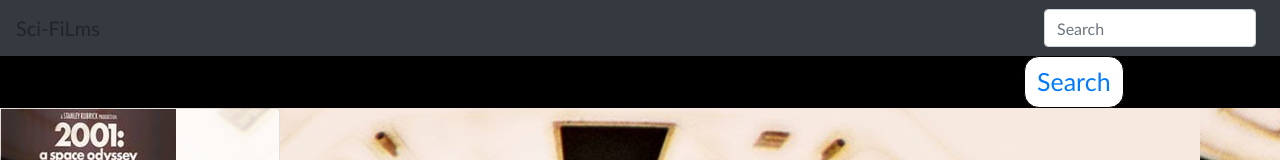
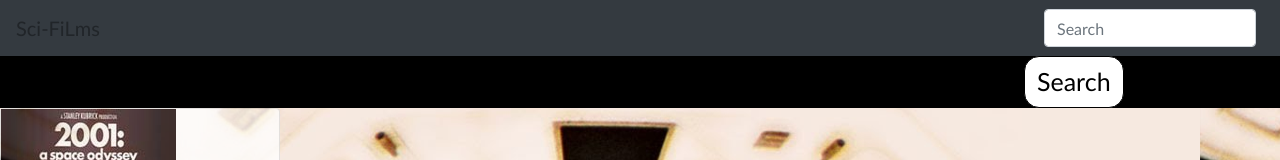
Before and after one commit to Pau-za/cdmx-2019-OMDb-project, a website: page src/index.html in a window 1280 px wide. Shown: the top 160 px of the page. Drawn offline with nearby package versions, Linux system fonts and the light colour scheme.

```diff
--- a/src/index.html
+++ b/src/index.html
@@ -21,7 +21,7 @@
   </nav>
 
   <section>
-    <button id="boton-prueba"><a href="movies.html">Search</a></button>
+    <button id="boton-prueba">Search</button>
     <!-- <div id="movies"></div> -->
 
   </section>
```
